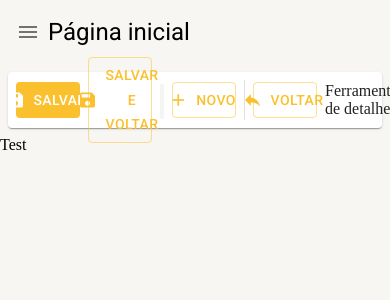
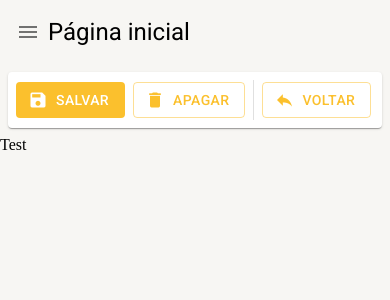
Before and after one commit to Natanalpe/user-cities, a React (Create React App) app: page /pagina-inicial in a window 390 px wide. Shown: the top 300 px of the page. Built offline with nearby package versions, Linux system fonts and the light colour scheme.

Commit message:
ADD: json-server & responsividade no component FerramentasDeDetalhes

```diff
--- a/package.json
+++ b/package.json
@@ -27,6 +27,7 @@
     "eslint": "^8.57.0",
     "eslint-plugin-react": "^7.34.1",
     "globals": "^15.1.0",
+    "json-server": "^1.0.0-beta.0",
     "typescript": "^4.9.5",
     "typescript-eslint": "^7.7.1",
     "web-vitals": "^2.1.4"
--- a/src/pages/dashboard/Dashboard.tsx
+++ b/src/pages/dashboard/Dashboard.tsx
@@ -7,7 +7,7 @@
           <LayoutBaseDePagina
                titulo="Página inicial"
                barraDeFerramentas={
-                    <FerramentasDeDetalhes mostrarBotaoSalvarEFechar mostrarBotaoApagarCarregando/>
+                    <FerramentasDeDetalhes mostrarBotaoSalvarEFechar mostrarBotaoNovo />
                }>
 
                Test
--- a/src/shared/components/ferramentas-de-detalhes/FerramentasDeDetalhes.tsx
+++ b/src/shared/components/ferramentas-de-detalhes/FerramentasDeDetalhes.tsx
@@ -1,4 +1,4 @@
-import { Box, Button, Divider, Icon, Paper, Skeleton, useTheme } from "@mui/material";
+import { Box, Button, Divider, Icon, Paper, Skeleton, Theme, Typography, useMediaQuery, useTheme } from "@mui/material";
 
 interface IFerramentasDeDetalhesProps {
     textoBotaoNovo?: string;
@@ -44,6 +44,8 @@
     aoClicarEmSalvarEFechar
 }) => {
 
+    const smDown = useMediaQuery((theme: Theme) => theme.breakpoints.down('sm'));
+    const mdDown = useMediaQuery((theme: Theme) => theme.breakpoints.down('md'));
     const theme = useTheme();
 
     return (
@@ -64,7 +66,9 @@
                     startIcon={<Icon>save</Icon>}
                     onClick={aoClicarEmSalvar}
                 >
+                    <Typography variant='button' whiteSpace='nowrap' textOverflow='ellipsis' overflow='hidden'>
                         Salvar
+                    </Typography>
                 </Button>
             }
 
@@ -72,7 +76,7 @@
                 <Skeleton width={110} height={60} />
             }
 
-            {(mostrarBotaoSalvarEFechar && !mostrarBotaoSalvarEFecharCarregando) &&
+            {(mostrarBotaoSalvarEFechar && !mostrarBotaoSalvarEFecharCarregando && !smDown && !mdDown) &&
                 <Button
                     color='primary'
                     disableElevation
@@ -80,11 +84,13 @@
                     startIcon={<Icon>save</Icon>}
                     onClick={aoClicarEmSalvarEFechar}
                 >
+                    <Typography variant='button' whiteSpace='nowrap' textOverflow='ellipsis' overflow='hidden'>
                         Salvar e voltar
+                    </Typography>
                 </Button>
             }
 
-            {mostrarBotaoSalvarEFecharCarregando &&
+            {(mostrarBotaoSalvarEFecharCarregando && !smDown && !mdDown) &&
                 <Skeleton width={170} height={60} />
             }
 
@@ -96,7 +102,9 @@
                     startIcon={<Icon>delete</Icon>}
                     onClick={aoClicarEmApagar}
                 >
+                    <Typography variant='button' whiteSpace='nowrap' textOverflow='ellipsis' overflow='hidden'>
                         Apagar
+                    </Typography>
                 </Button>
             }
 
@@ -104,7 +112,7 @@
                 <Skeleton width={110} height={60} />
             }
 
-            {(mostrarBotaoNovo && !mostrarBotaoNovoCarregando) &&
+            {(mostrarBotaoNovo && !mostrarBotaoNovoCarregando && !smDown) &&
                 <Button
                     color='primary'
                     disableElevation
@@ -112,17 +120,27 @@
                     startIcon={<Icon>add</Icon>}
                     onClick={aoClicarEmNovo}
                 >
+                    <Typography variant='button' whiteSpace='nowrap' textOverflow='ellipsis' overflow='hidden'>
                         {textoBotaoNovo}
+                    </Typography>
                 </Button>
             }
 
-            {mostrarBotaoNovoCarregando &&
+            {(mostrarBotaoNovoCarregando && !smDown) &&
                 <Skeleton width={90} height={60} />
             }
 
+            {
+                (
+                    mostrarBotaoVoltar &&
+                    (mostrarBotaoNovo || mostrarBotaoApagar || mostrarBotaoSalvar || mostrarBotaoSalvarEFechar)
+                ) && (
                     <Divider
                         variant='middle'
-                orientation="vertical" />
+                        orientation="vertical"
+                    />
+                )
+            }
 
             {(mostrarBotaoVoltar && !mostrarBotaoVoltarCarregando) &&
                 <Button
@@ -132,15 +150,15 @@
                     startIcon={<Icon>reply</Icon>}
                     onClick={aoClicarEmVoltar}
                 >
+                    <Typography variant='button' whiteSpace='nowrap' textOverflow='ellipsis' overflow='hidden'>
                         Voltar
+                    </Typography>
                 </Button>
             }
 
             {mostrarBotaoVoltarCarregando &&
                 <Skeleton width={110} height={60} />
             }
-
-            Ferramentas de detalhes
         </Box>
     );
 }
```
Also changed, not shown: mock/database.json (added, +9 -0 lines), mock/README.md (added), 1 other file (tests, documents, lock files or other folders). Lines whose indentation alone changed are shown as unchanged.
